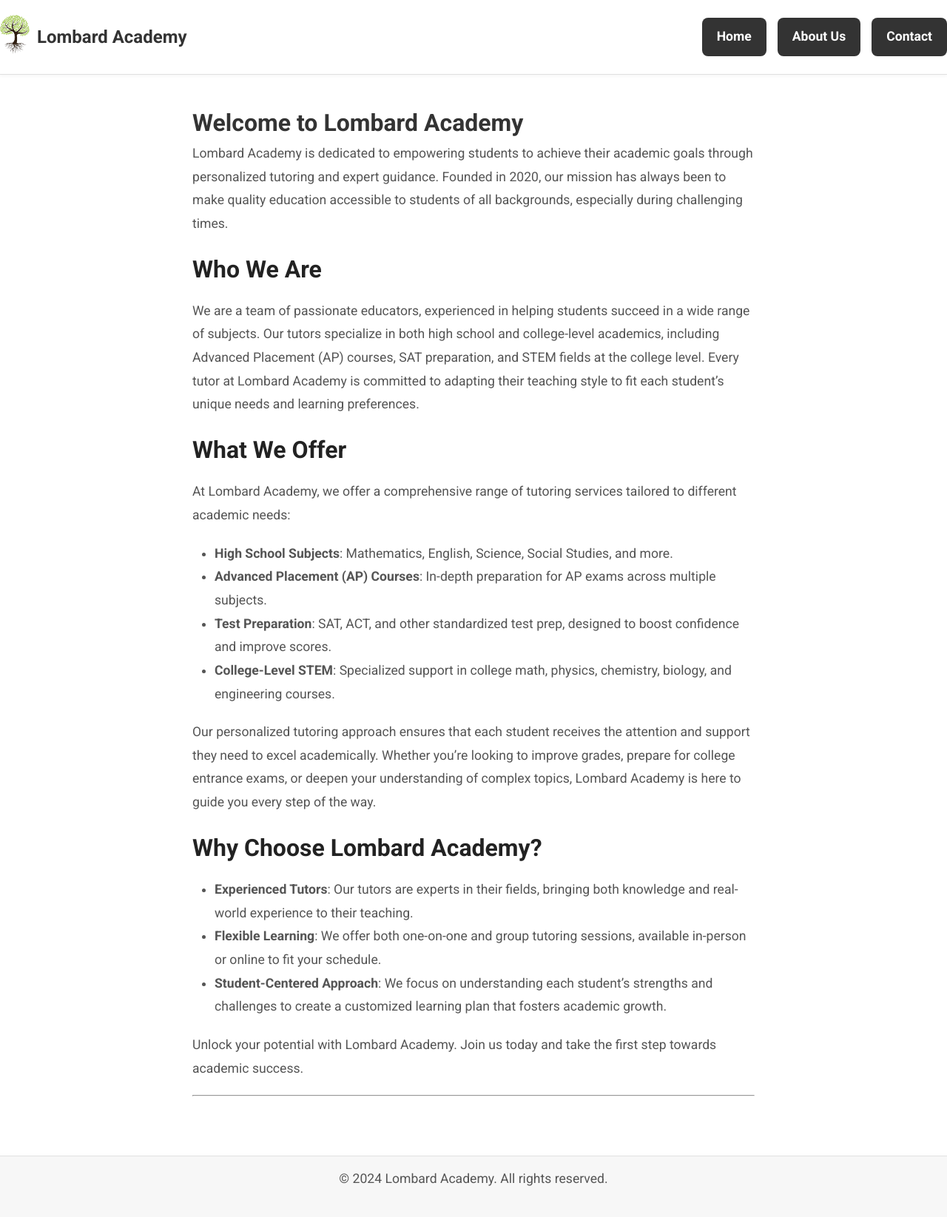
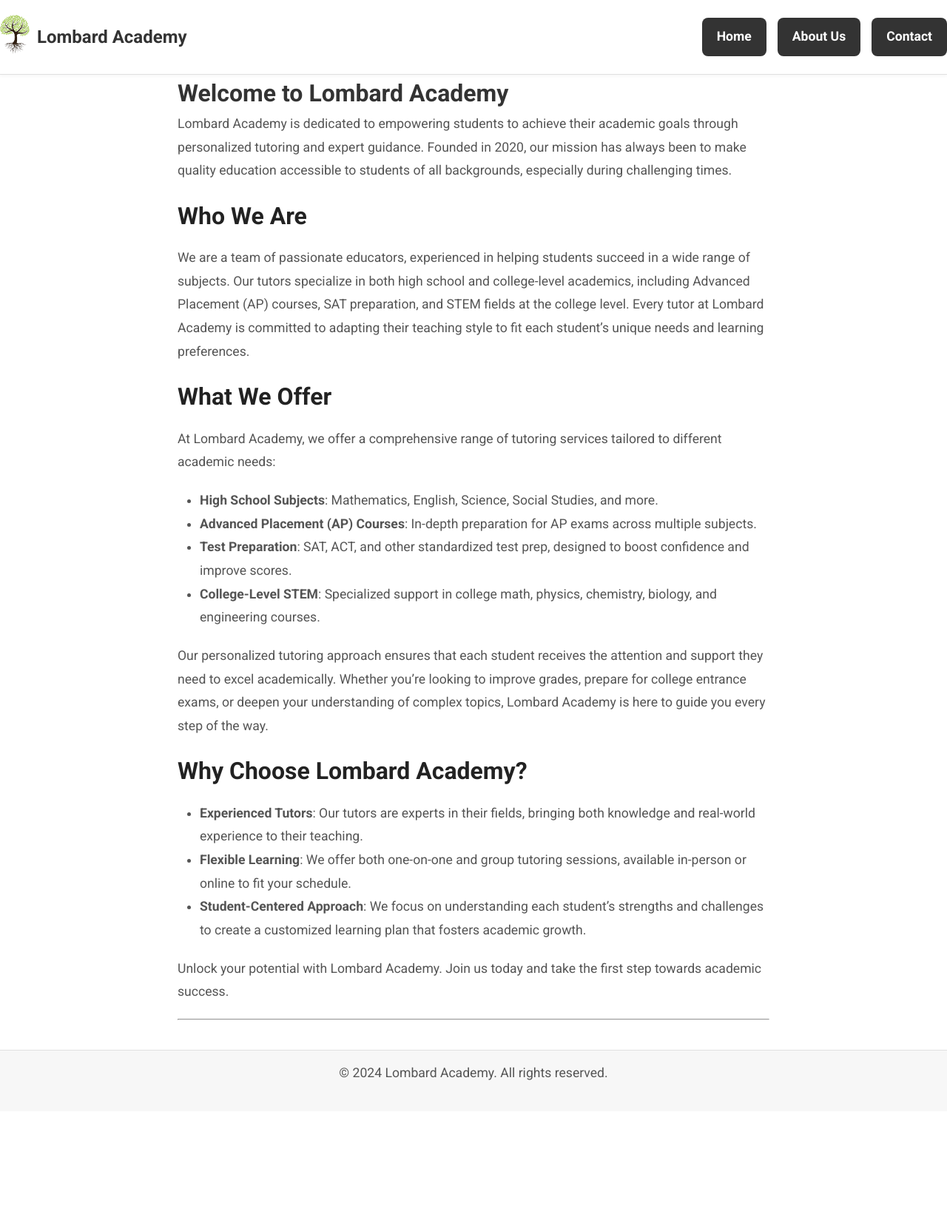
Before and after one commit to nicholasl25/lombardacademy, a Jekyll site: the page built from index.md, in a window 1280 px wide. Shown: the whole page at 74% size. Built offline with Jekyll 4.4.1, drawn with Linux system fonts in a browser that asks for light colours; after the commit the page ends 1502 px from its top, so only the background shows below that.

Commit message:
Tweaked styles to make text present better on mobile devices

```diff
--- a/assets/css/styles.css
+++ b/assets/css/styles.css
@@ -16,7 +16,7 @@ body {
 
 /* Global Layout */
 main {
-    padding: 40px 20px;
+    padding: 2c0px 20px;
     max-width: 800px;
     margin: 0 auto;
 }
```
